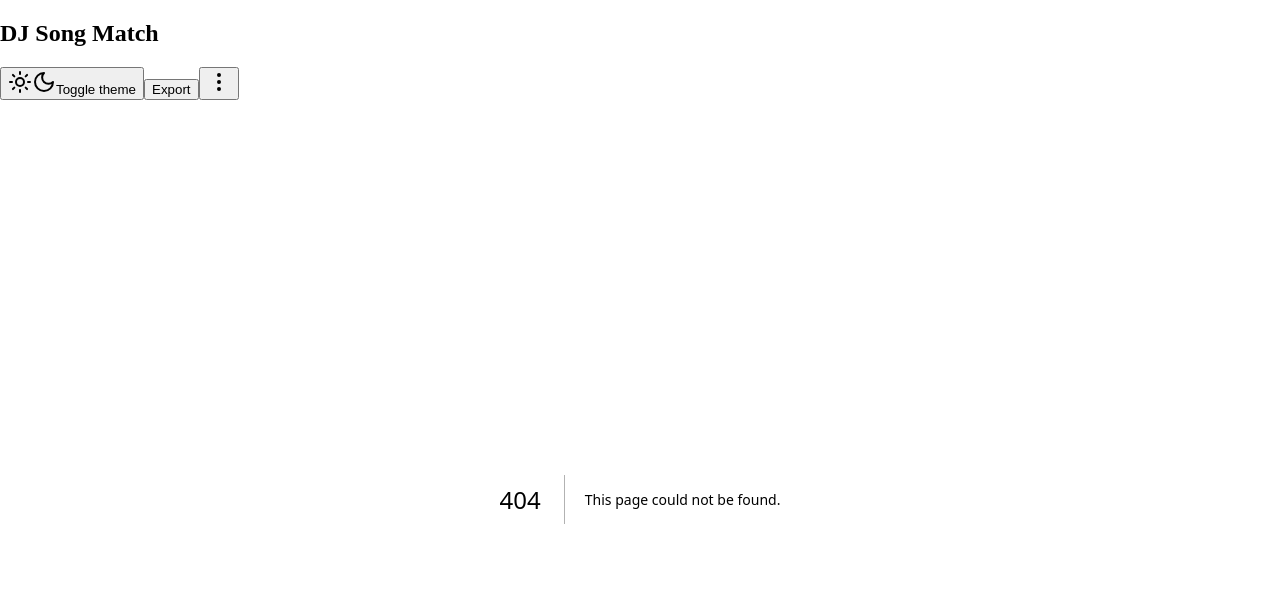
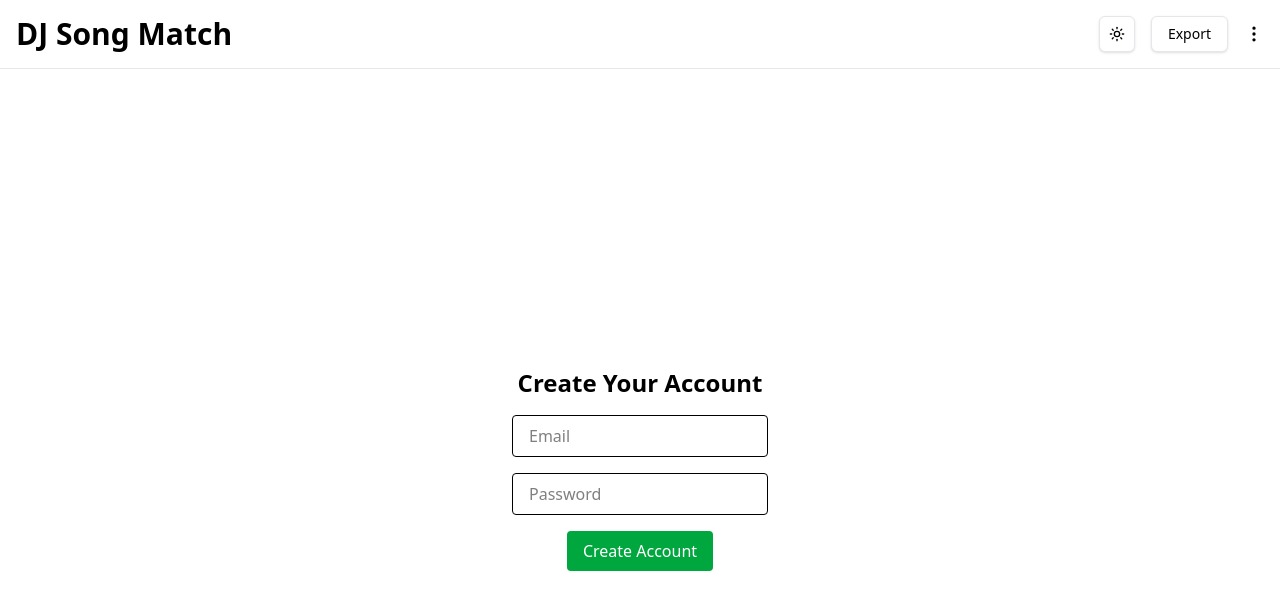
Before and after one commit to ChicoState/djsongmatch, a Next.js app in the folder frontend/: page /signup in a window 1280 px wide. Before the commit this address had no page. Shown: the top 610 px of the page. Built offline with nearby package versions, Linux system fonts and the light colour scheme.

Commit message:
added a signup page

```diff
--- /dev/null
+++ b/frontend/app/signup/layout.tsx
@@ -0,0 +1,14 @@
+// app/signup/layout.tsx
+
+export default function SignUpLayout({
+  children,
+}: {
+  children: React.ReactNode
+}) {
+  return (
+    <>
+      {/* Optional: Add a logo, nav bar, or background */}
+      {children}
+    </>
+  )
+}
--- /dev/null
+++ b/frontend/app/signup/page.tsx
@@ -0,0 +1,54 @@
+'use client'
+
+import { useState } from 'react'
+import { useRouter } from 'next/navigation'
+import { createUserWithEmailAndPassword } from 'firebase/auth'
+import { auth } from '@/lib/firebaseConfig'
+import "@/app/globals.css"
+
+export default function SignUpPage() {
+  const [email, setEmail] = useState('')
+  const [password, setPassword] = useState('')
+  const [error, setError] = useState('')
+  const router = useRouter()
+
+  const handleCreateAccount = async () => {
+    try {
+      await createUserWithEmailAndPassword(auth, email, password)
+      router.push('/') // redirect to login page
+    } catch (err: any) {
+      setError(err.message)
+    }
+  }
+
+  return (
+    <main className="flex min-h-screen flex-col items-center justify-center p-4 space-y-4">
+      <h1 className="text-2xl font-bold">Create Your Account</h1>
+
+      <input
+        type="email"
+        placeholder="Email"
+        value={email}
+        onChange={(e) => setEmail(e.target.value)}
+        className="px-4 py-2 border rounded w-64"
+      />
+
+      <input
+        type="password"
+        placeholder="Password"
+        value={password}
+        onChange={(e) => setPassword(e.target.value)}
+        className="px-4 py-2 border rounded w-64"
+      />
+
+      {error && <p className="text-red-500 text-sm">{error}</p>}
+
+      <button
+        onClick={handleCreateAccount}
+        className="px-4 py-2 bg-green-600 text-white rounded hover:bg-green-700"
+      >
+        Create Account
+      </button>
+    </main>
+  )
+}
```
